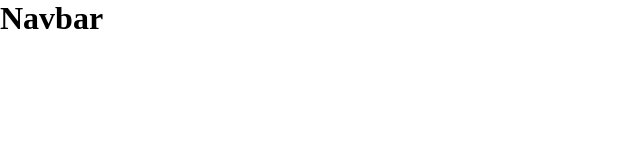
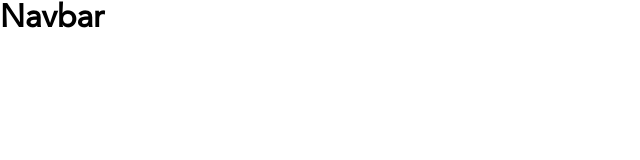
Before and after one commit to jhaeti/art-hub-local, a Next.js app in the folder frontend/: page / in a window 1280 px wide. Shown: the top 160 px of the page, without its empty margins (0-640 px from the left). Built offline with nearby package versions, Linux system fonts and the light colour scheme.

Commit message:
Added base font

```diff
--- a/frontend/src/app/components/Navbar.jsx
+++ b/frontend/src/app/components/Navbar.jsx
@@ -1,3 +1,10 @@
-const Navbar = () => <h1>Navbar</h1>;
+import * as fonts from "../fonts";
+const Navbar = () => {
+  return (
+    <>
+      <h1>Navbar</h1>
+    </>
+  );
+};
 
 export default Navbar;
--- a/frontend/src/app/layout.jsx
+++ b/frontend/src/app/layout.jsx
@@ -5,10 +5,12 @@ export const metadata = {
 
 import "./index.css";
 
+import { primary } from "./fonts";
+
 export default function RootLayout({ children }) {
   return (
     <html lang="en">
-      <body>{children}</body>
+      <body className={primary.className}>{children}</body>
     </html>
   );
 }
```
